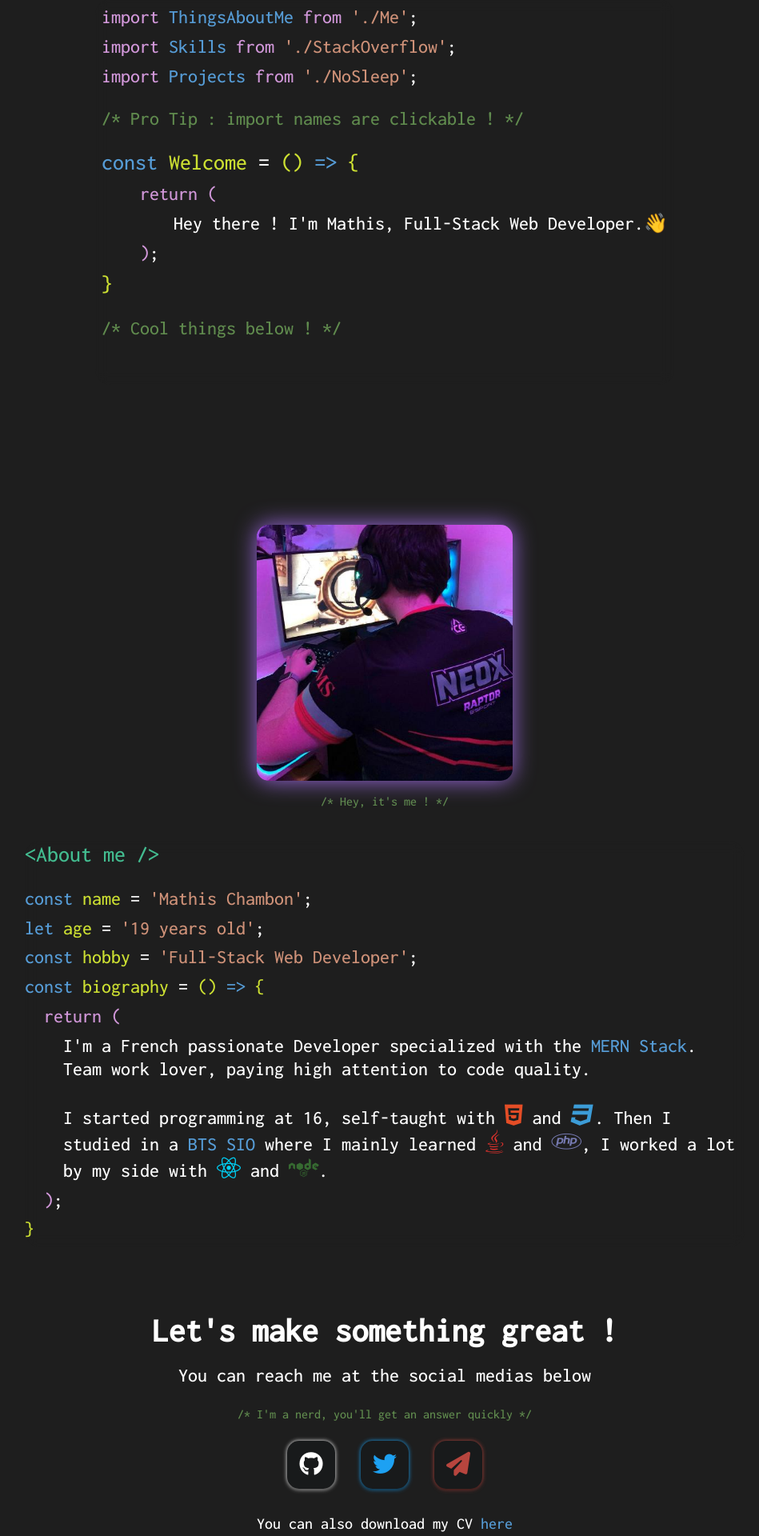
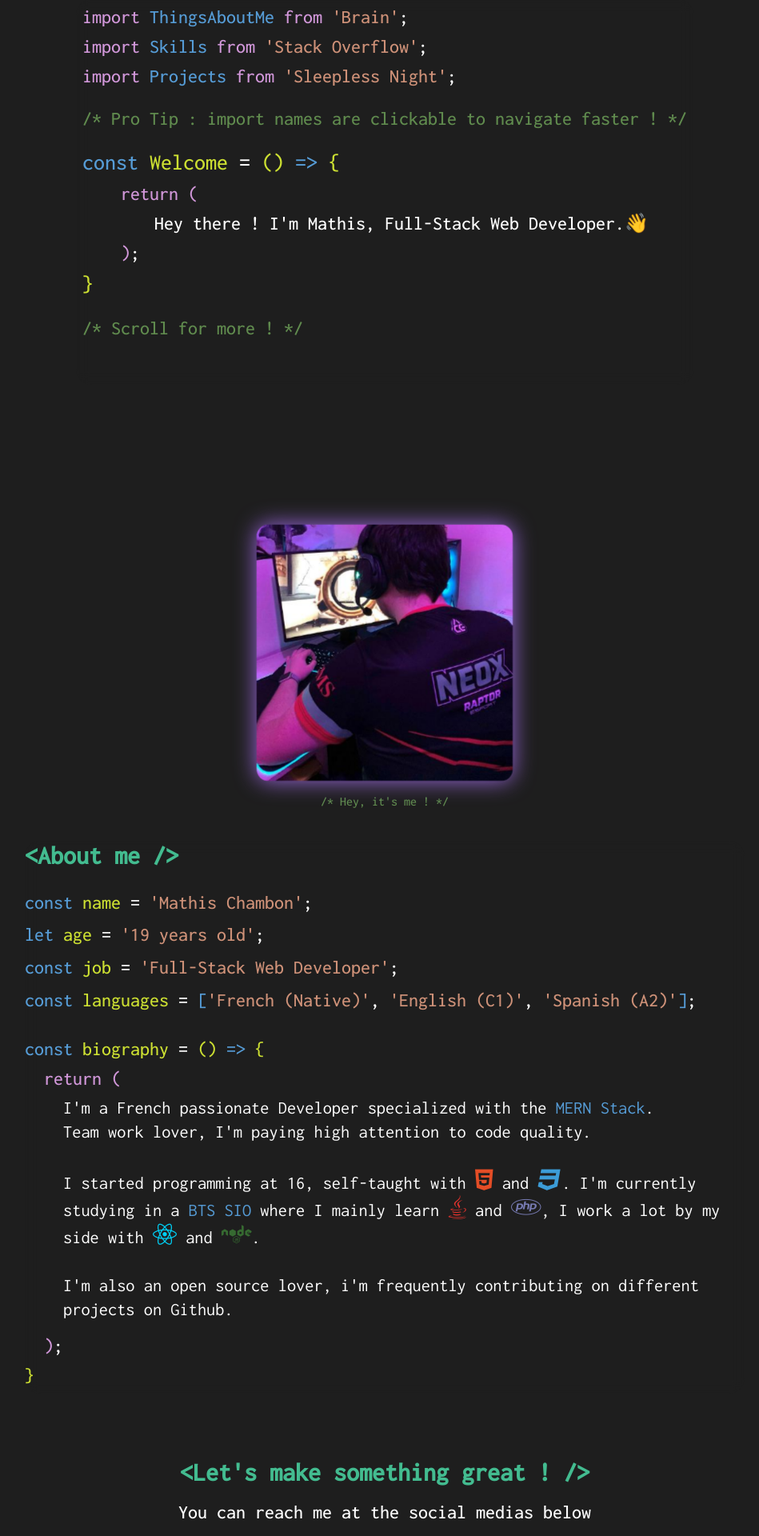
Before and after one commit to Neox63/Portfolio, a React (Create React App) app: page / in a window 1280 px wide. Shown: the part 160-2080 px from the top of the page at 80% size, without its empty margins (159-1108 px from the left). Built offline with nearby package versions, Linux system fonts and the light colour scheme; no server answers.

Commit message:
:sparkles: Added animations, hovered, new typo, patched useless styles

```diff
--- a/src/Components/Card/ProjectCard/ProjectCard.css
+++ b/src/Components/Card/ProjectCard/ProjectCard.css
@@ -1,6 +1,15 @@
 .card {
-    box-shadow: 0 2px 2px 0 rgba(0, 0, 0, 0.14), 0 1px 5px 0 rgba(0, 0, 0, 0.12), 0 3px 1px -2px rgba(0, 0, 0, 0.2);
     max-width: 500px;
+}
+
+.project-card {
+    transition: .5s;
+}
+
+.project-card:hover {
+    transition: .5s;
+    transform: scale(1.05);
+    box-shadow: 0 14px 28px rgba(0,0,0,0.25), 0 10px 10px rgba(0,0,0,0.22);
 }
 
 img {
--- a/src/Components/Card/SkillCard/SkillCard.css
+++ b/src/Components/Card/SkillCard/SkillCard.css
@@ -7,15 +7,18 @@
     height: auto;
     border-radius: 15px;
     background-color: #181A1B;
-    box-shadow: 0 2px 2px 0 rgba(0, 0, 0, 0.14), 0 1px 5px 0 rgba(0, 0, 0, 0.12), 0 3px 1px -2px rgba(0, 0, 0, 0.2);
     text-align: center;
     padding: 20px;
-    transition: all 0.3s cubic-bezier(.25,.8,.25,1);
+    transition: .5s;
 }
 
 .skill-card:hover {
+    cursor: pointer;
+    transition: .5s;
+    transform: scale(1.05);
     box-shadow: 0 14px 28px rgba(0,0,0,0.25), 0 10px 10px rgba(0,0,0,0.22);
 }
+
 
 .text-content {
     padding-top: 20px;
--- a/src/Components/Card/SkillCard/SkillCard.jsx
+++ b/src/Components/Card/SkillCard/SkillCard.jsx
@@ -1,11 +1,11 @@
 import './SkillCard.css';
 
-const SkillCard = ({logo, title, color}) => {
+const SkillCard = ({ logo, title, color }) => {
 
     const filter = { filter: `drop-shadow(0 0 0.25rem ${color})` }
 
     return (
-        <div style={filter} className="skill-card m-3">
+        <div style={ filter } className="skill-card m-3">
             <div>{ logo }</div>
             <div className="text-content">
                 <span className="card-title">{ title }</span>
--- a/src/Components/Card/SocialCard/SocialCard.css
+++ b/src/Components/Card/SocialCard/SocialCard.css
@@ -4,11 +4,12 @@
     border-radius: 15px;
     font-size: 33px;
     background-color: #181A1B;
-    box-shadow: 0 2px 2px 0 rgba(0, 0, 0, 0.14), 0 1px 5px 0 rgba(0, 0, 0, 0.12), 0 3px 1px -2px rgba(0, 0, 0, 0.2);
-    transition: all 0.3s cubic-bezier(.25,.8,.25,1);
     cursor: pointer;
+    transition: .5s;
 }
 
 .social:hover {
+    transition: .5s;
+    transform: scale(1.05);
     box-shadow: 0 14px 28px rgba(0,0,0,0.25), 0 10px 10px rgba(0,0,0,0.22);
 }
--- a/src/Components/Sections/AboutMe/AboutMe.css
+++ b/src/Components/Sections/AboutMe/AboutMe.css
@@ -13,6 +13,15 @@ i {
 .img {
     border-radius: 15px;
     filter: drop-shadow(0 0 0.85rem #9C69E0);
+    animation-name: pulse;
+    animation-duration: 2.5s;
+    animation-iteration-count: infinite;
+}
+
+@keyframes pulse {
+    0% { transform: scale(1) }
+    50% { transform: scale(1.01); }
+    100% { transform: scale(1); }
 }
 
 .img-wrapper img{
@@ -20,7 +29,6 @@ i {
     height: 320px;
 }
 
-.about-sub-title {
-    font-size: 2.6rem;
-    font-weight: 1000;
+.biography {
+    font-size: 1.4rem;
 }
--- a/src/Components/Sections/AboutMe/AboutMe.jsx
+++ b/src/Components/Sections/AboutMe/AboutMe.jsx
@@ -41,25 +41,27 @@ const AboutMe = () => {
                         <h6 className="mt-3 comment text-center">/* Hey, it's me ! */</h6>
                     </div>
                     <div className="m-3 d-flex flex-column flex-wrap content text-break blurBg">
-                        <h3 className="mb-4" style={{ color: '#43BC90'}}>&lt;About me /&gt;</h3>
+                        <h3 className="title mb-4" style={{ color: '#43BC90'}}>&lt;About me /&gt;</h3>
                         <h4><span style={{ color: '#569CD6' }}>const</span> <span style={{ color: '#CCDF32' }}>name</span> = <span style={{ color: '#CE9178' }}>'Mathis Chambon'</span>;</h4>
-                        <h4><span style={{ color: '#569CD6' }}>let</span> <span style={{ color: '#CCDF32' }}>age</span> = <span style={{ color: '#CE9178' }}> '{ age } years old'</span>;</h4>
-                        <h4><span style={{ color: '#569CD6' }}>const</span> <span style={{ color: '#CCDF32' }}>hobby</span> = <span style={{ color: '#CE9178' }}>'Full-Stack Web Developer'</span>;</h4>
-                        <h4><span style={{ color: '#569CD6' }}>const</span> <span style={{ color: '#CCDF32' }}>biography</span> = <span style={{ color: '#CCDF32' }}>()</span> <span style={{ color: '#569CD6' }}>=&gt;</span> <span style={{ color: '#CCDF32' }}>&#123;</span></h4>
+                        <h4 className="mt-1"><span style={{ color: '#569CD6' }}>let</span> <span style={{ color: '#CCDF32' }}>age</span> = <span style={{ color: '#CE9178' }}> '{ age } years old'</span>;</h4>
+                        <h4 className="mt-1"><span style={{ color: '#569CD6' }}>const</span> <span style={{ color: '#CCDF32' }}>job</span> = <span style={{ color: '#CE9178' }}>'Full-Stack Web Developer'</span>;</h4>
+                        <h4 className="mt-1"><span style={{ color: '#569CD6' }}>const</span> <span style={{ color: '#CCDF32' }}>languages</span> = <span style={{ color: '#569CD6' }}>[</span><span style={{ color: '#CE9178' }}>'French (Native)'</span><span>,</span><span style={{ color: '#CE9178' }}> 'English (C1)'</span><span>,</span><span style={{ color: '#CE9178' }}> 'Spanish (A2)'</span><span style={{ color: '#569CD6' }}>]</span>;</h4>
+                        <h4 className="mt-4"><span style={{ color: '#569CD6' }}>const</span> <span style={{ color: '#CCDF32' }}>biography</span> = <span style={{ color: '#CCDF32' }}>()</span> <span style={{ color: '#569CD6' }}>=&gt;</span> <span style={{ color: '#CCDF32' }}>&#123;</span></h4>
                         <h4 style={{ color: '#D197D9' }} className="ml-4">return (</h4>
-                        <h4 className="ml-5">
+                        <p className="biography ml-5">
                             I'm a French passionate Developer specialized with the <a target="_blank" rel="noopener noreferrer" style={{ color: '#569CD6' }} href='https://www.mongodb.com/mern-stack'>MERN Stack</a>. <br/>
-                            Team work lover, paying high attention to code quality. <br/><br/>
+                            Team work lover, I'm paying high attention to code quality. <br/><br/>
                             I started programming at 16, self-taught with <i style={{ color: '#E44D26' }} className="fab fa-html5"></i> and <i style={{ color: '#3C9CD7' }} className="fab fa-css3"></i>.
-                            Then I studied in a <a target="_blank" rel="noopener noreferrer" style={{ color: '#569CD6' }} href='https://www.onisep.fr/Ressources/Univers-Formation/Formations/Post-bac/bts-services-informatiques-aux-organisations-option-b-solutions-logicielles-et-applications-metiers'>BTS SIO</a> where I mainly learned <i style={{ color: '#DE322D' }} className="fab fa-java"></i> and <i style={{ color: '#777BB3' }} className="fab fa-php"></i>, I worked a lot by my side with <i style={{ color: '#01CFF4' }} className="fab fa-react"></i> and <i style={{ color: '#366A31' }} className="fab fa-node"></i>.
-                        </h4>
+                            I'm currently studying in a <a target="_blank" rel="noopener noreferrer" style={{ color: '#569CD6' }} href='https://www.onisep.fr/Ressources/Univers-Formation/Formations/Post-bac/bts-services-informatiques-aux-organisations-option-b-solutions-logicielles-et-applications-metiers'>BTS SIO</a> where I mainly learn <i style={{ color: '#DE322D' }} className="fab fa-java"></i> and <i style={{ color: '#777BB3' }} className="fab fa-php"></i>, I work a lot by my side with <i style={{ color: '#01CFF4' }} className="fab fa-react"></i> and <i style={{ color: '#366A31' }} className="fab fa-node"></i>. <br /> <br />
+                            I'm also an open source lover, i'm frequently contributing on different projects on Github.
+                        </p>
                         <h4 className="ml-4"><span style={{ color: '#D197D9' }}>)</span>;</h4>
                         <h4><span style={{ color: '#CCDF32' }}>&#125;</span></h4>
                     </div>
                 </div>
                 <div className="d-flex justify-content-center m-3">
                     <div className="d-flex flex-column text-center">
-                        <h3 className="about-sub-title mt-5 mb-3">Let's make something great !</h3>
+                        <h3 style={{ color: '#43BC90'}} className="title mt-5 mb-3">&lt;Let's make something great ! /&gt;</h3>
                         <h4 className="mb-4">You can reach me at the social medias below</h4>
                         <h6 className="comment">/* I'm a nerd, you'll get an answer quickly */</h6>
                         <Container>
@@ -75,7 +77,7 @@ const AboutMe = () => {
                                 <i style={{ color: '#b7453e' }} className='fas fa-paper-plane'></i>
                             </SocialCard>
                         </Container>
-                        <h5 className="mt-3">You can also download my CV <a style={{ color: '#569CD6' }} href="#">here</a></h5>
+                        <h5 className="mt-3">Download my CV <a style={{ color: '#569CD6' }} href="#">here</a></h5>
                     </div>
                 </div>
             </div>
--- a/src/Components/Sections/Hero/Hero.jsx
+++ b/src/Components/Sections/Hero/Hero.jsx
@@ -4,20 +4,20 @@ import './Hero.css';
 
 const Hero = () => {
     return (
-        <div className="d-flex flex-column align-items-center justify-content-center min-vh-100">
+        <div className="aer d-flex flex-column align-items-center justify-content-center min-vh-100">
             <div className="d-flex flex-column justify-content-center p-2 blurBg">
-                <h4><span style={{ color: '#D197D9' }}>import </span><a style={{ color: '#569CD6' }} href='#about'>ThingsAboutMe</a> <span style={{ color: '#D197D9' }}>from </span><span style={{ color: '#CE9178' }}>'./Me'</span>;</h4>
-                <h4><span style={{ color: '#D197D9' }}>import </span><a style={{ color: '#569CD6' }} href='#skills'>Skills</a> <span style={{ color: '#D197D9' }}>from </span><span style={{ color: '#CE9178' }}>'./StackOverflow'</span>;</h4>
-                <h4 className="mb-4"><span style={{ color: '#D197D9' }}>import </span><a style={{ color: '#569CD6' }} href='#projects'>Projects</a> <span style={{ color: '#D197D9' }}>from </span><span style={{ color: '#CE9178' }}>'./NoSleep'</span>;</h4>
+                <h4><span style={{ color: '#D197D9' }}>import </span><a style={{ color: '#569CD6' }} href='#about'>ThingsAboutMe</a> <span style={{ color: '#D197D9' }}>from </span><span style={{ color: '#CE9178' }}>'Brain'</span>;</h4>
+                <h4><span style={{ color: '#D197D9' }}>import </span><a style={{ color: '#569CD6' }} href='#skills'>Skills</a> <span style={{ color: '#D197D9' }}>from </span><span style={{ color: '#CE9178' }}>'Stack Overflow'</span>;</h4>
+                <h4 className="mb-4"><span style={{ color: '#D197D9' }}>import </span><a style={{ color: '#569CD6' }} href='#projects'>Projects</a> <span style={{ color: '#D197D9' }}>from </span><span style={{ color: '#CE9178' }}>'Sleepless Night'</span>;</h4>
 
-                <h4 className="mb-4 comment">/* Pro Tip : import names are clickable ! */</h4>
+                <h4 className="mb-4 comment">/* Pro Tip : import names are clickable to navigate faster ! */</h4>
 
                 <h3><span style={{ color: '#569CD6' }}>const</span> <span style={{ color: '#CCDF32' }}>Welcome</span> = <span style={{ color: '#CCDF32' }}>()</span> <span style={{ color: '#569CD6' }}>=&gt;</span> <span style={{ color: '#CCDF32' }}>&#123;</span> </h3>
-                <h4 style={{ color: '#D197D9' }} className="ml-5">return (</h4>
+                <h4 className="ml-5"style={{ color: '#D197D9' }}>return (</h4>
                 <h4 style={{marginLeft: '90px'}}>Hey there ! I'm Mathis, Full-Stack Web Developer.<span className="wave">👋</span></h4>
                 <h4 className="ml-5"><span style={{ color: '#D197D9' }}>)</span>;</h4>
                 <h3><span style={{ color: '#CCDF32' }}>&#125;</span></h3>
-                <h4 className="mb-5 mt-3 comment">/* Cool things below ! */</h4>
+                <h4 className="mb-5 mt-3 comment">/* Scroll for more ! */</h4>
             </div>
         </div>
 
--- a/src/custom.scss
+++ b/src/custom.scss
@@ -1,5 +1,6 @@
 $body-bg: #1E1E1E;
 $card-bg: #181A1B;
+$card-border-radius: 1.25rem;
 $card-height: 100%;
 $enable-responsive-font-sizes: true;
 
--- a/src/index.css
+++ b/src/index.css
@@ -19,3 +19,8 @@ html, body {
     backdrop-filter: blur(8px);
     border-radius: 20px;
 }
+
+.title {
+    font-size: 2rem;
+    font-weight: 1000;
+}
```
Also changed, not shown: src/Components/Card/ProjectCard/ProjectCard.jsx (+5 -2 lines), src/Components/Sections/Projects/Projects.jsx (+36 -61 lines), src/Components/Sections/Skills/Skills.jsx (+6 -7 lines).
